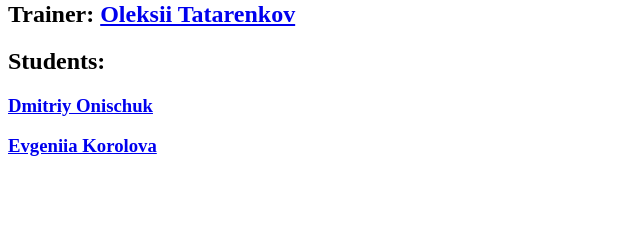
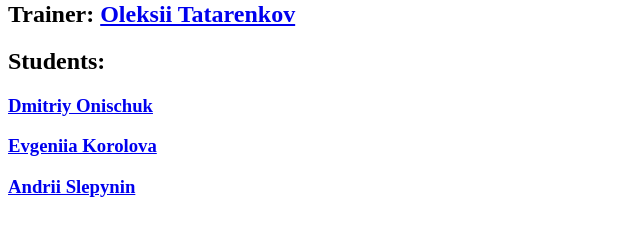
Before and after one commit to a-tatarenkov/group-11.01-19, a plain HTML site: page index.html in a window 1280 px wide. Shown: the part 79-314 px from the top of the page, without its empty margins (0-640 px from the left). Drawn offline with Linux system fonts and the light colour scheme.

Commit message:
added student A.Slepynin

```diff
--- a/index.html
+++ b/index.html
@@ -14,5 +14,6 @@
     <h2>Students:</h2>
     <h3><a href="https://github.com/Muzzy002">Dmitriy Onischuk</a></h3>
     <h3><a href="https://github.com/evgeniia-korolova">Evgeniia Korolova</a></h3>
+    <h3><a href="https://github.com/fastpock">Andrii Slepynin</a></h3>
 </body>
 </html>
```
